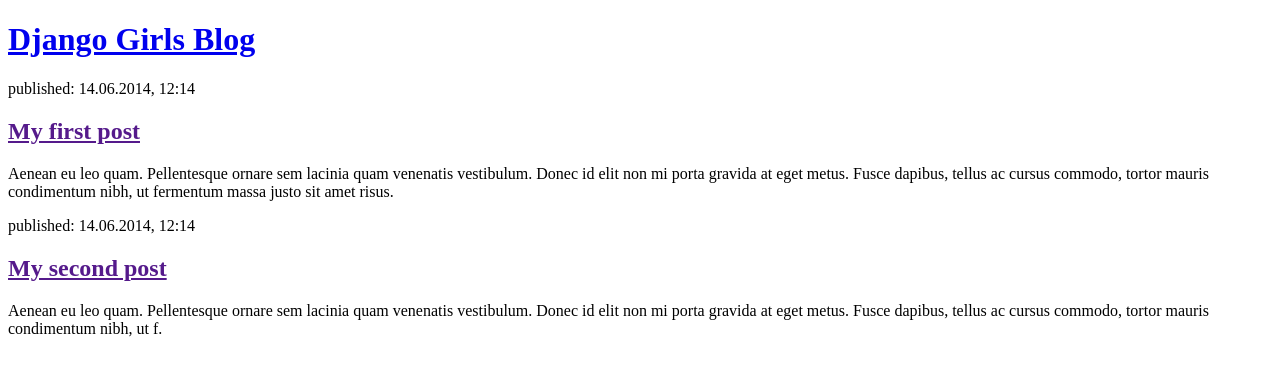
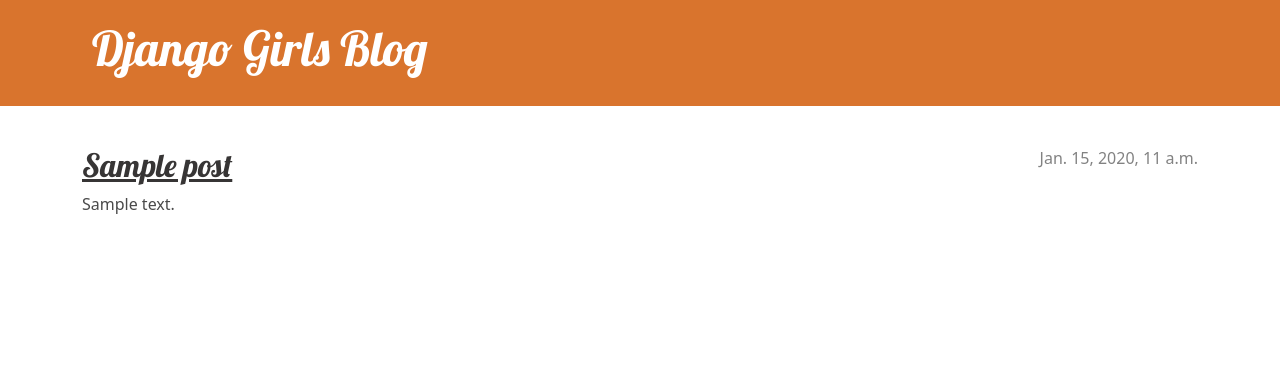
Before and after one commit to Aleksandra-Wiktoria-Bury/djangogirls-blog, a Django app: page / in a window 1280 px wide. Shown: the top 376 px of the page. Run offline with Django 3.2, Linux system fonts and the light colour scheme; tables that the repository leaves empty hold one stand-in row (values such as "Sample post").

Commit message:
View, template for post detail added styled w/css"

```diff
--- a/blog/settings.py
+++ b/blog/settings.py
@@ -118,7 +118,7 @@
 # Static files (CSS, JavaScript, Images)
 # https://docs.djangoproject.com/en/3.2/howto/static-files/
 
-STATIC_URL = '/static/'
+STATIC_URL = 'static/'
 STATIC_ROOT = BASE_DIR / 'static'
 
 # Default primary key field type
--- /dev/null
+++ b/blogApp/static/css/style.css
@@ -0,0 +1,80 @@
+
+h1 a,
+h2 a {
+  color: #d9742d;
+  font-family: "Lobster";
+}
+
+body {
+    color:#4a4a4a;
+}
+.page-header {
+  background-color: #d9742d;
+  margin-top: 0;
+  margin-bottom: 40px;
+  padding: 20px 20px 20px 40px;
+}
+
+.page-header h1,
+.page-header h1 a,
+.page-header h1 a:visited,
+.page-header h1 a:active {
+  color: #ffffff;
+  font-size: 36pt;
+  text-decoration: none;
+}
+
+h1,
+h2,
+h3,
+h4 {
+  font-family: "Lobster", cursive;
+}
+
+.date {
+  color: #828282;
+}
+
+.save {
+  float: right;
+}
+
+.post-form textarea,
+.post-form input {
+  width: 100%;
+}
+
+.top-menu,
+.top-menu:hover,
+.top-menu:visited {
+  color: #ffffff;
+  float: right;
+  font-size: 26pt;
+  margin-right: 20px;
+}
+
+.post {
+  margin-bottom: 70px;
+}
+
+.post h2 a,
+.post h2 a:visited {
+  color: #373535;
+}
+
+.post > .date,
+.post > .actions {
+  float: right;
+}
+
+.btn-secondary,
+.btn-secondary:visited {
+  color: #d9742d;
+  background: none;
+  border-color: #d97420;
+}
+
+.btn-secondary:hover {
+  color: #ffffff;
+  background-color: #d9742d;
+}
--- /dev/null
+++ b/blogApp/templates/blogApp/base.html
@@ -0,0 +1,30 @@
+{% load static %}
+
+<!DOCTYPE html>
+<html lang="en">
+  <head>
+    <meta charset="UTF-8" />
+    <meta http-equiv="X-UA-Compatible" content="IE=edge" />
+    <meta name="viewport" content="width=device-width, initial-scale=1.0" />
+    <link href="//fonts.googleapis.com/css?family=Lobster&subset=latin,latin-ext" rel="stylesheet" type="text/css">
+    <link rel="stylesheet" href="https://cdn.jsdelivr.net/npm/bootstrap@5.1.3/dist/css/bootstrap.min.css" integrity="sha384-1BmE4kWBq78iYhFldvKuhfTAU6auU8tT94WrHftjDbrCEXSU1oBoqyl2QvZ6jIW3" crossorigin="anonymous">
+    <link rel="stylesheet" href="{% static 'css/style.css' %}">
+    <title>Django Girls Blog</title>
+  </head>
+  <body>
+    <header class="page-header">
+      <div class="container">
+          <h1><a href="/">Django Girls Blog</a></h1>
+      </div>
+    </header>
+    <main class="container">
+        <div class="row">
+            <div class="col">
+            {% block content %}
+            {% endblock %}
+            </div>
+        </div>
+    </main>
+</body>
+
+</html>
--- a/blogApp/templates/blogApp/post_list.html
+++ b/blogApp/templates/blogApp/post_list.html
@@ -1,26 +1,11 @@
-<!DOCTYPE html>
-<html lang="en">
-<head>
-    <meta charset="UTF-8">
-    <meta http-equiv="X-UA-Compatible" content="IE=edge">
-    <meta name="viewport" content="width=device-width, initial-scale=1.0">
-    <title>Django Girls Blog</title>
-</head>
-<body>
-    <header>
-        <h1><a href="/">Django Girls Blog</a></h1>
-    </header>
+{% extends 'blogApp/base.html' %}
 
-    <article>
-        <time>published: 14.06.2014, 12:14</time>
-        <h2><a href="">My first post</a></h2>
-        <p>Aenean eu leo quam. Pellentesque ornare sem lacinia quam venenatis vestibulum. Donec id elit non mi porta gravida at eget metus. Fusce dapibus, tellus ac cursus commodo, tortor mauris condimentum nibh, ut fermentum massa justo sit amet risus.</p>
-    </article>
-
-    <article>
-        <time>published: 14.06.2014, 12:14</time>
-        <h2><a href="">My second post</a></h2>
-        <p>Aenean eu leo quam. Pellentesque ornare sem lacinia quam venenatis vestibulum. Donec id elit non mi porta gravida at eget metus. Fusce dapibus, tellus ac cursus commodo, tortor mauris condimentum nibh, ut f.</p>
-    </article>
-</body>
-</html>
+{% block content %}
+{% for post in posts %}
+<article class="post">
+  <time class="date"> {{ post.published_date }} </time>
+  <h2><a href="{% url 'post_detail' pk=post.pk %}">{{ post.title }}</a></h2>
+  <p>{{ post.text|linebreaksbr }}</p>
+</article>
+{% endfor %}
+{% endblock %}
--- a/blogApp/urls.py
+++ b/blogApp/urls.py
@@ -3,4 +3,5 @@
 
 urlpatterns = [
     path('', views.post_list, name='post_list'),
+    path('post/<int:pk>/', views.post_detail, name='post_detail'),
 ]
--- a/blogApp/views.py
+++ b/blogApp/views.py
@@ -1,5 +1,15 @@
+
+from django.utils import timezone
 from django.shortcuts import render
+from .models import Post
+from django.shortcuts import render, get_object_or_404
 
 # Create your views here.
 def post_list(request):
-    return render(request, 'blogApp/post_list.html', {})
+    posts = Post.objects.filter(published_date__lte=timezone.now()).order_by('published_date')
+    # http request, template, { 'payload' for the template to use }
+    return render(request, 'blogApp/post_list.html', {'posts': posts})
+
+def post_detail(request, pk):
+    post = get_object_or_404(Post, pk=pk)
+    return render(request, 'blogApp/post_detail.html', {'post': post})
```
Also changed, not shown: blogApp/templates/blogApp/post_detail.html (added, +13 -0 lines).
